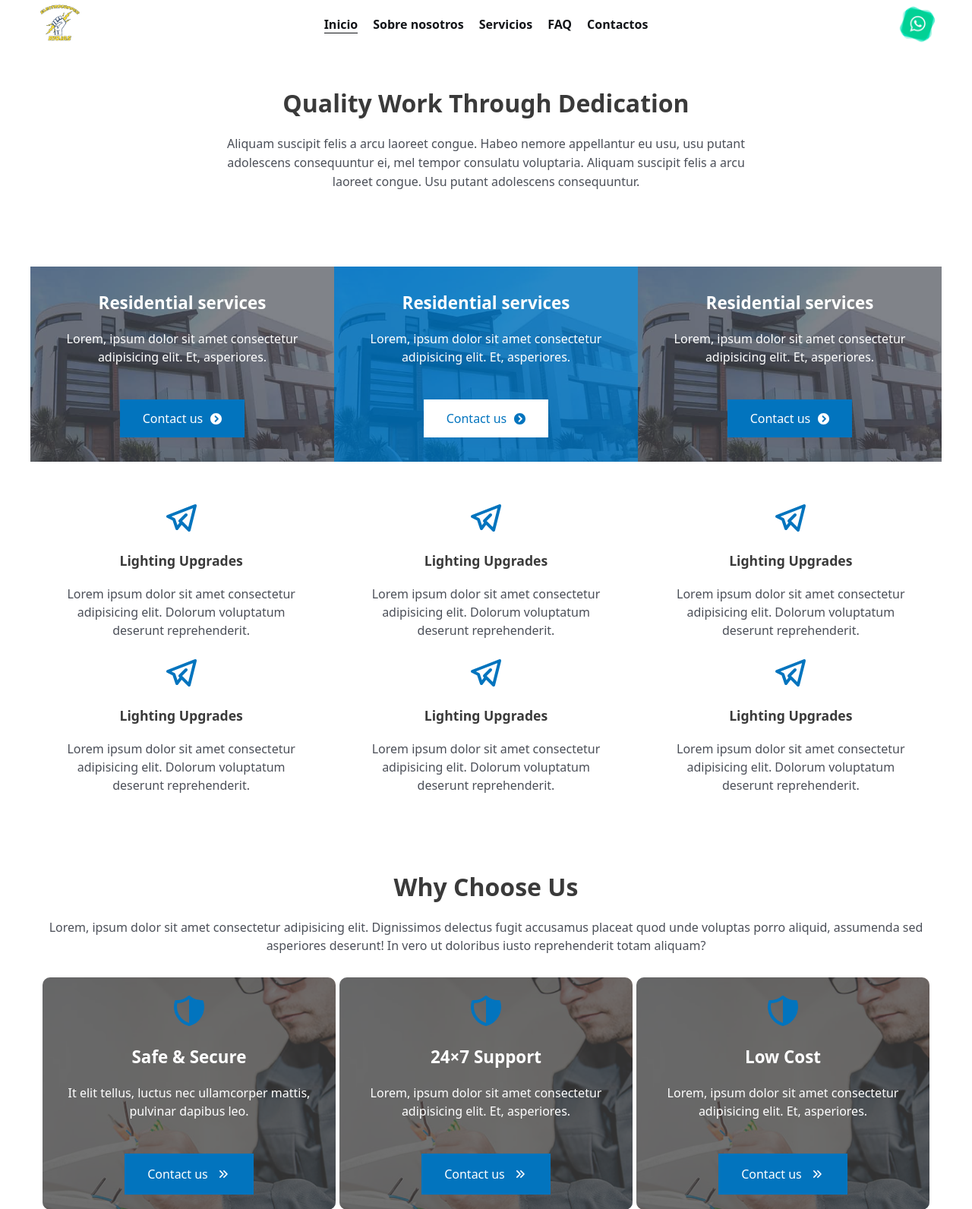
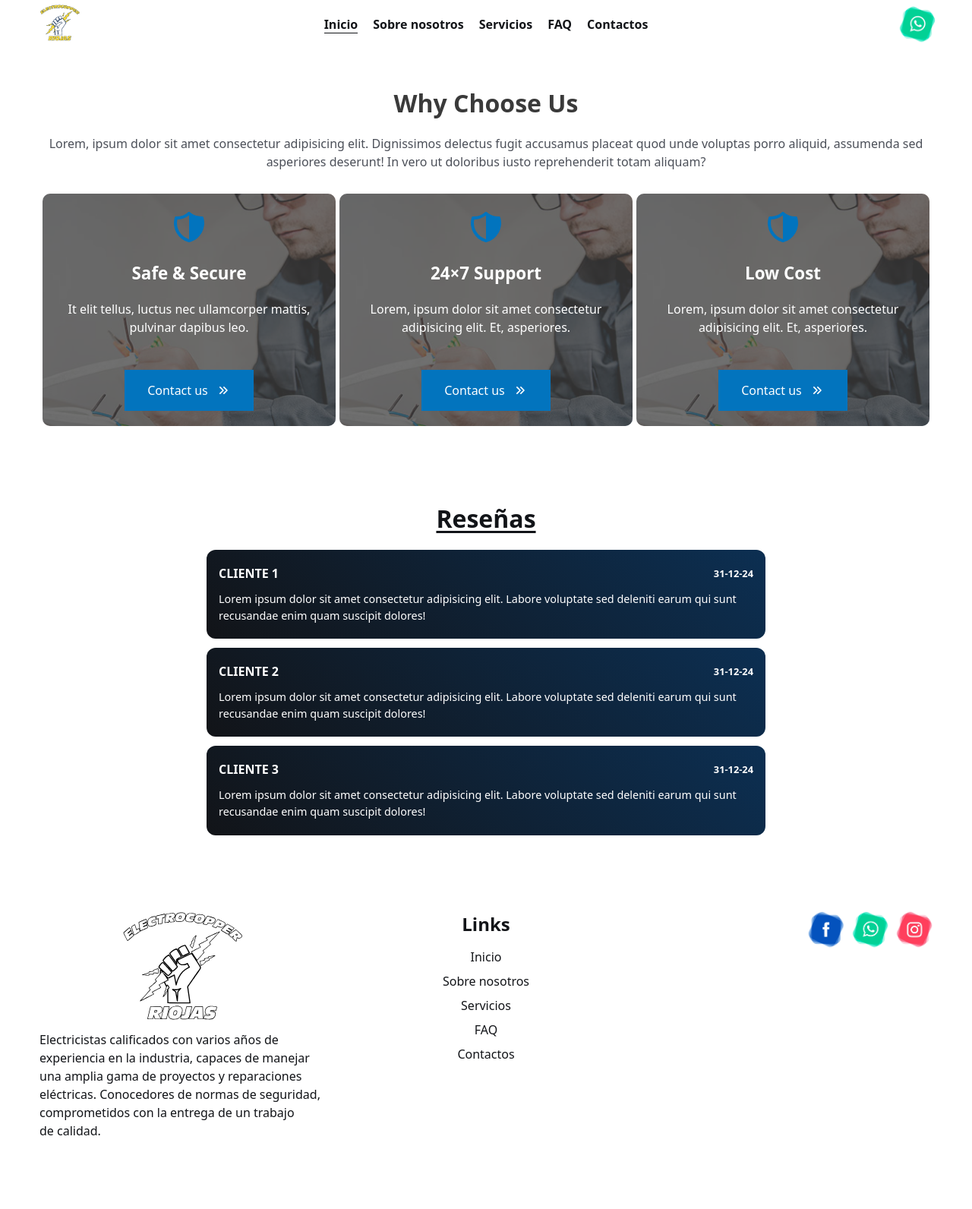
Before and after one commit to LuisDev2003/electrocopper, a PHP site: page / in a window 1280 px wide. Shown: the top 1592 px of the page at 76% size. After the commit the page ends 1495 px from the top, so only its background shows below. Run offline with PHP 8.4, Linux system fonts and the light colour scheme.

Commit message:
Agregar sección de reseñas con estilos y contenido; mejorar la presentación de testimonios de clientes

```diff
--- a/assets/styles/home.css
+++ b/assets/styles/home.css
@@ -182,6 +182,54 @@
   }
 }
 
+.s-1 {
+  max-width: 768px;
+  margin-inline: auto;
+  padding: 50px 16px;
+
+  .title {
+    color: var(--black);
+    font-size: 2rem;
+    margin-bottom: 20px;
+    text-decoration-line: underline;
+    text-underline-offset: 4px;
+    text-align: center;
+  }
+
+  ul > li + li {
+    margin-top: 12px;
+  }
+
+  .review {
+    background-image: linear-gradient(45deg, var(--black), var(--secondary));
+    padding: 20px 16px;
+    border-radius: 12px;
+  }
+
+  .d-1 {
+    margin-bottom: 12px;
+    display: flex;
+    align-items: center;
+    justify-content: space-between;
+  }
+
+  .username {
+    color: var(--white);
+    text-transform: uppercase;
+  }
+
+  .date {
+    color: var(--white);
+    font-size: 0.8rem;
+    font-weight: bold;
+  }
+
+  .description {
+    color: var(--white);
+    font-size: 0.9rem;
+  }
+}
+
 @media (width >= 720px) {
   .hero {
     padding-inline: 50px;
--- a/index.php
+++ b/index.php
@@ -9,7 +9,7 @@
   </head>
   <body>
     <?php require_once "./layout/header.html" ?>
-
+    <!--
     <section class="section-1">
       <h2 class="title">Quality Work Through Dedication</h2>
 
@@ -241,7 +241,7 @@
         </p>
       </article>
     </section>
-
+ -->
     <section class="section-4">
       <header>
         <h2 class="title">Why Choose Us</h2>
@@ -386,6 +386,61 @@
       </div>
     </section>
 
+    <section class="s-1">
+      <h2 class="title">Reseñas</h2>
+
+      <ul>
+        <li>
+          <article class="review">
+            <div class="d-1">
+              <h4 class="username">Cliente 1</h4>
+              <span class="date">31-12-24</span>
+            </div>
+
+            <div class="d-2">
+              <p class="description">
+                Lorem ipsum dolor sit amet consectetur adipisicing elit. Labore
+                voluptate sed deleniti earum qui sunt recusandae enim quam
+                suscipit dolores!
+              </p>
+            </div>
+          </article>
+        </li>
+        <li>
+          <article class="review">
+            <div class="d-1">
+              <h4 class="username">Cliente 2</h4>
+              <span class="date">31-12-24</span>
+            </div>
+
+            <div class="d-2">
+              <p class="description">
+                Lorem ipsum dolor sit amet consectetur adipisicing elit. Labore
+                voluptate sed deleniti earum qui sunt recusandae enim quam
+                suscipit dolores!
+              </p>
+            </div>
+          </article>
+        </li>
+        <li>
+          <article class="review">
+            <div class="d-1">
+              <h4 class="username">Cliente 3</h4>
+              <span class="date">31-12-24</span>
+            </div>
+
+            <div class="d-2">
+              <p class="description">
+                Lorem ipsum dolor sit amet consectetur adipisicing elit. Labore
+                voluptate sed deleniti earum qui sunt recusandae enim quam
+                suscipit dolores!
+              </p>
+            </div>
+          </article>
+        </li>
+      </ul>
+    </section>
+
     <?php require_once "./layout/footer.html" ?>
   </body>
 
```
